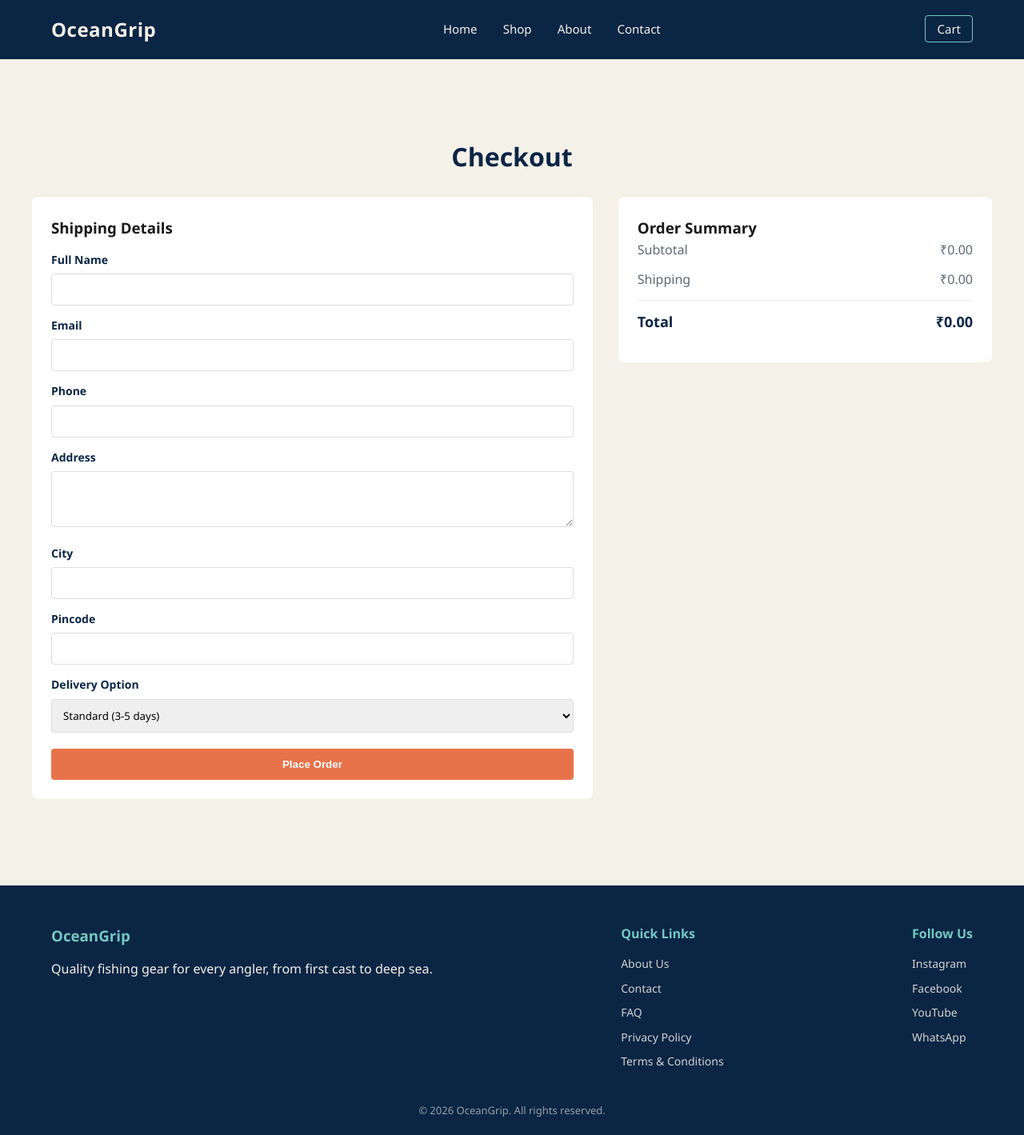
After one commit to devangdhakaai-create/oceangrip, a FastAPI app: template oceangrip/app/templates/checkout.html in a window 1280 px wide. The commit adds this page. Shown: the whole page at 80% size. Run offline with FastAPI, Linux system fonts and the light colour scheme; the template is opened without the code that fills it, so the values that code supplies are empty.

Commit message:
Day 6: Checkout flow, order placement, order confirmation page

```diff
--- a/oceangrip/app/models/__init__.py
+++ b/oceangrip/app/models/__init__.py
@@ -1,2 +1,3 @@
 from app.models.category import Category
 from app.models.product import Product
+from app.models.order import Order, OrderItem
--- a/oceangrip/app/static/css/style.css
+++ b/oceangrip/app/static/css/style.css
@@ -416,3 +416,129 @@ body {
         grid-template-rows: auto auto;
     }
 }
+
+.checkout-page {
+    padding: 48px 0;
+}
+
+.checkout-grid {
+    display: grid;
+    grid-template-columns: 1.5fr 1fr;
+    gap: 32px;
+}
+
+.checkout-form {
+    background: white;
+    padding: 24px;
+    border-radius: 8px;
+}
+
+.checkout-form label {
+    display: block;
+    margin-top: 14px;
+    margin-bottom: 6px;
+    font-weight: 600;
+    color: var(--deep-navy);
+    font-size: 14px;
+}
+
+.checkout-form input,
+.checkout-form textarea,
+.checkout-form select {
+    width: 100%;
+    padding: 10px;
+    border: 1px solid #ddd;
+    border-radius: 4px;
+    font-family: inherit;
+}
+
+.checkout-form textarea {
+    min-height: 70px;
+}
+
+.checkout-submit {
+    margin-top: 20px;
+    width: 100%;
+    border: none;
+    cursor: pointer;
+}
+
+.checkout-summary {
+    background: white;
+    padding: 24px;
+    border-radius: 8px;
+    height: fit-content;
+}
+
+.checkout-summary-item {
+    display: flex;
+    justify-content: space-between;
+    margin-bottom: 10px;
+    color: var(--text-light);
+    font-size: 14px;
+}
+
+.order-confirmation {
+    padding: 48px 0;
+    display: flex;
+    justify-content: center;
+}
+
+.confirmation-box {
+    background: white;
+    padding: 40px;
+    border-radius: 8px;
+    max-width: 500px;
+    width: 100%;
+    text-align: center;
+}
+
+.confirmation-box h1 {
+    color: var(--ocean-teal);
+    margin-bottom: 12px;
+}
+
+.confirmation-message {
+    color: var(--text-light);
+    margin-bottom: 24px;
+}
+
+.order-number-box {
+    background: var(--sand);
+    padding: 16px;
+    border-radius: 6px;
+    margin-bottom: 24px;
+}
+
+.order-number-box span {
+    display: block;
+    font-size: 13px;
+    color: var(--text-light);
+}
+
+.order-number-box strong {
+    font-size: 20px;
+    color: var(--deep-navy);
+}
+
+.order-details, .shipping-details {
+    text-align: left;
+    margin-bottom: 24px;
+}
+
+.order-details h3, .shipping-details h3 {
+    color: var(--deep-navy);
+    margin-bottom: 12px;
+}
+
+.shipping-details p {
+    color: var(--text-light);
+    font-size: 14px;
+    margin-bottom: 4px;
+}
+
+@media (max-width: 768px) {
+    .checkout-grid {
+        grid-template-columns: 1fr;
+    }
+}
--- /dev/null
+++ b/oceangrip/app/templates/checkout.html
@@ -0,0 +1,66 @@
+{% extends "base.html" %}
+
+{% block title %}Checkout - OceanGrip{% endblock %}
+
+{% block content %}
+
+<div class="container checkout-page">
+    <h1 class="section-title">Checkout</h1>
+
+    <div class="checkout-grid">
+        <form action="/checkout" method="post" class="checkout-form">
+            <h3>Shipping Details</h3>
+
+            <label>Full Name</label>
+            <input type="text" name="full_name" required>
+
+            <label>Email</label>
+            <input type="email" name="email" required>
+
+            <label>Phone</label>
+            <input type="tel" name="phone" required>
+
+            <label>Address</label>
+            <textarea name="address" required></textarea>
+
+            <label>City</label>
+            <input type="text" name="city" required>
+
+            <label>Pincode</label>
+            <input type="text" name="pincode" required>
+
+            <label>Delivery Option</label>
+            <select name="delivery_option">
+                <option value="Standard">Standard (3-5 days)</option>
+                <option value="Express">Express (1-2 days)</option>
+            </select>
+
+            <button type="submit" class="btn-primary checkout-submit">Place Order</button>
+        </form>
+
+        <div class="checkout-summary">
+            <h3>Order Summary</h3>
+            {% for entry in items %}
+            <div class="checkout-summary-item">
+                <span>{{ entry.product.name }} × {{ entry.quantity }}</span>
+                <span>₹{{ "%.2f"|format(entry.item_total) }}</span>
+            </div>
+            {% endfor %}
+
+            <div class="cart-summary-row">
+                <span>Subtotal</span>
+                <span>₹{{ "%.2f"|format(subtotal) }}</span>
+            </div>
+            <div class="cart-summary-row">
+                <span>Shipping</span>
+                <span>₹{{ "%.2f"|format(shipping) }}</span>
+            </div>
+            <div class="cart-summary-row cart-total">
+                <span>Total</span>
+                <span>₹{{ "%.2f"|format(total) }}</span>
+            </div>
+        </div>
+    </div>
+</div>
+
+{% endblock %}
```
Also changed, not shown: oceangrip/app/models/order.py (added, +40 -0 lines), oceangrip/app/routes/cart.py (+116 -1 lines), oceangrip/app/templates/order_confirmation.html (added, +44 -0 lines).
